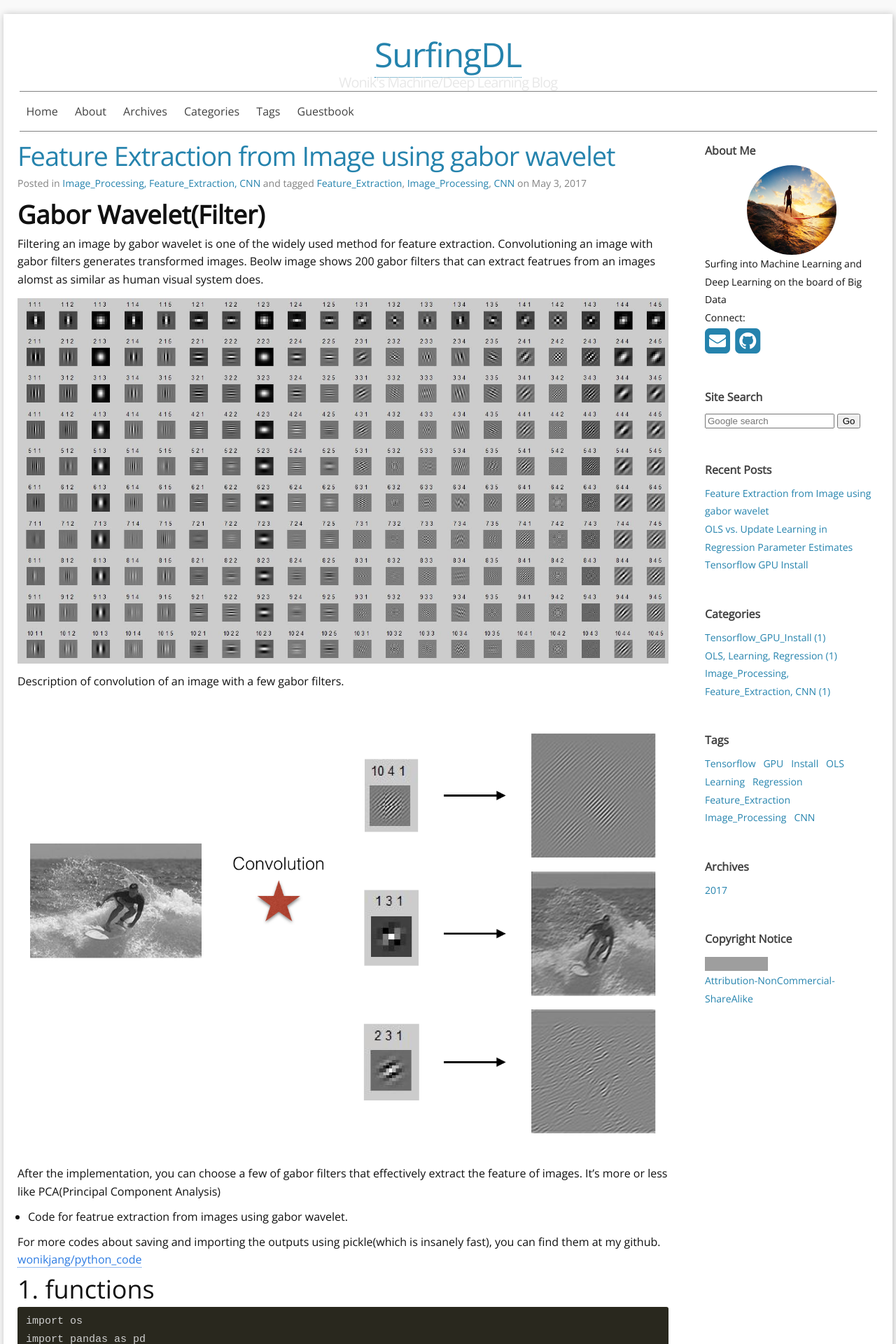
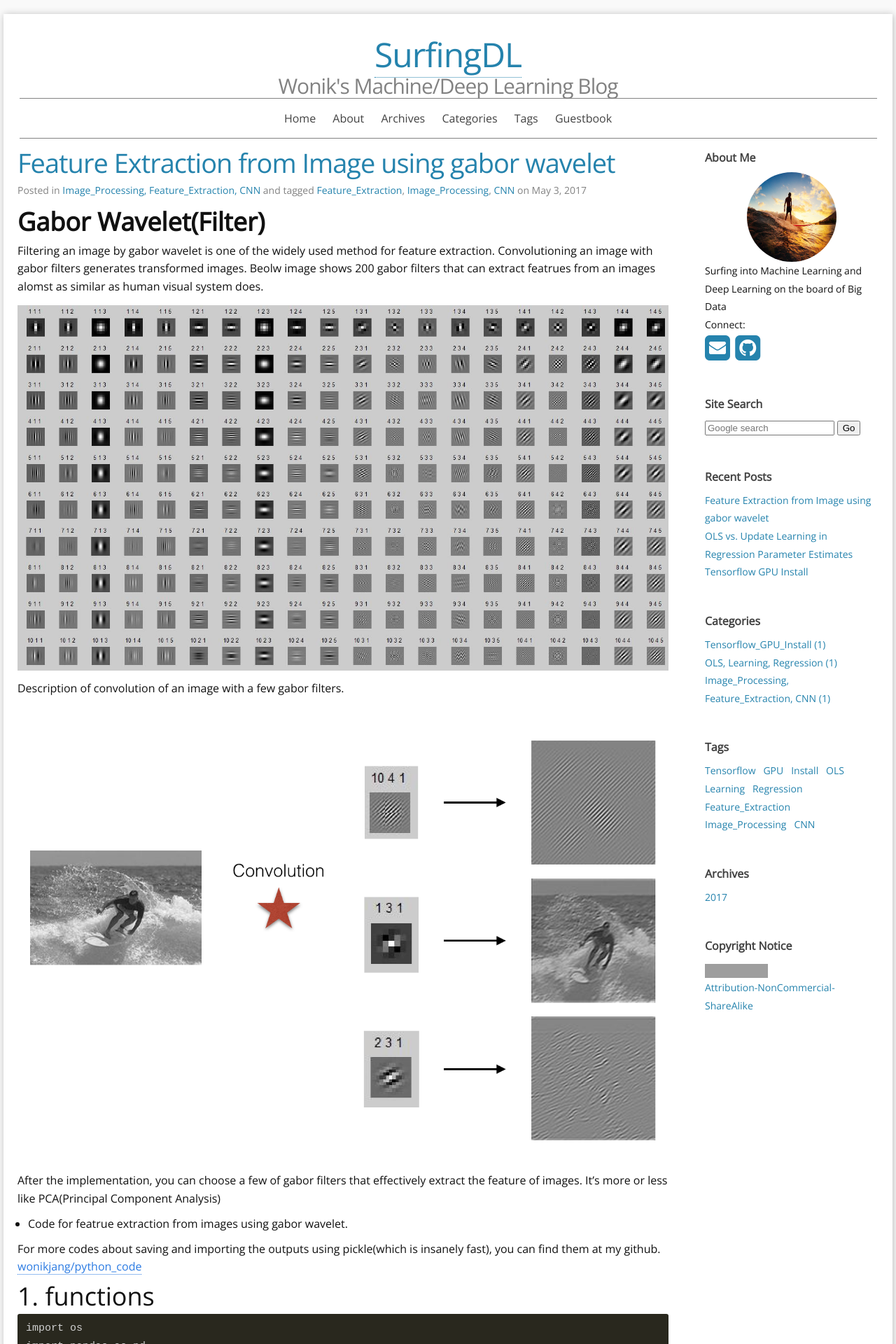
Before and after one commit to wonik/wonikjang.github.io, a Jekyll site: the page built from index.html, in a window 1280 px wide. Shown: the top 1920 px of the page at 70% size. Built offline with Jekyll 4.4.1, drawn with Linux system fonts in a browser that asks for light colours; nearby versions of some CDN libraries; the list of posts is cut into pages by our own code; grey boxes are pictures that could not be loaded.

Commit message:
Update _layout.scss

```diff
--- a/_sass/_layout.scss
+++ b/_sass/_layout.scss
@@ -24,17 +24,18 @@
 }
 
 .site-meta{
-  font-size: 20px;
-  line-height:24px;
+  font-size: 30px;
+  line-height:34px;
   letter-spacing: -1px;
   margin-bottom: 0;
   text-align:center;
-  color: $grey-color-light;
+  color: $grey-color;
 }
 
 .site-nav {
   /*float: right;*/
   line-height: 56px;
+  text-align: center;
   border-top: 1px solid $grey-color;
   border-bottom: 1px solid $grey-color;
   .menu-icon {
@@ -44,7 +45,6 @@
   .page-link {
     color: $grey-color-dark;
     line-height: $base-line-height;
-    text-align: center;
 
     // Gaps between nav items, but not on the first one
 
```
